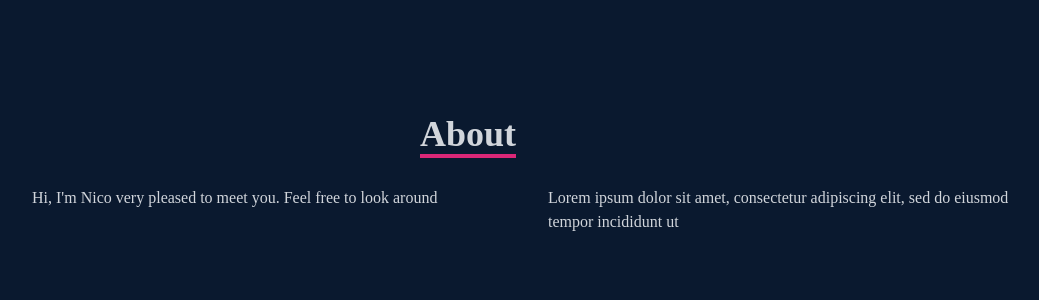
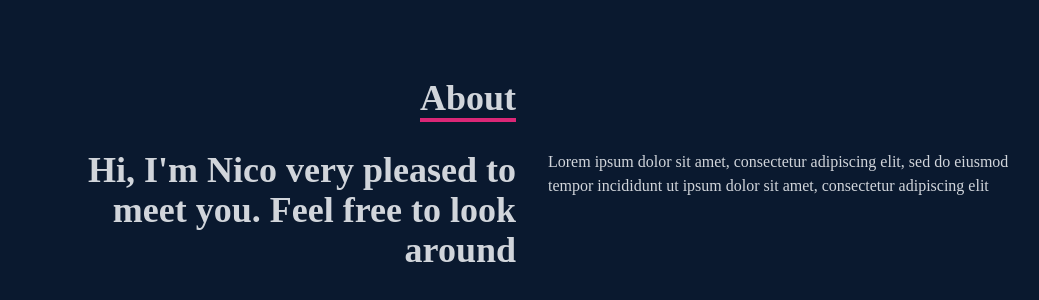
Before and after one commit to nic0mp/Nico-portProj3, a React (Create React App) app in the folder site/: page / in a window 1280 px wide. Shown: the part 1026-1326 px from the top of the page, without its empty margins (108-1147 px from the left). Built offline with nearby package versions, Linux system fonts and the light colour scheme.

Commit message:
update about page

```diff
--- a/site/src/components/About.jsx
+++ b/site/src/components/About.jsx
@@ -11,12 +11,12 @@ const About = () => {
           <div></div>
         </div>
         <div className='max-w-[1000px] w-full grid grid-cols-2 gap-8'>
-          <div>
+          <div className='sm:text-right text-4xl font-bold'>
             <p>Hi, I'm Nico very pleased to meet you. Feel free to look around</p>
           </div>
           <div>
             <p> Lorem ipsum dolor sit amet, consectetur adipiscing elit, sed do
-          eiusmod tempor incididunt ut </p>
+          eiusmod tempor incididunt ut ipsum dolor sit amet, consectetur adipiscing elit </p>
           </div>
         </div>
       </div>
```
